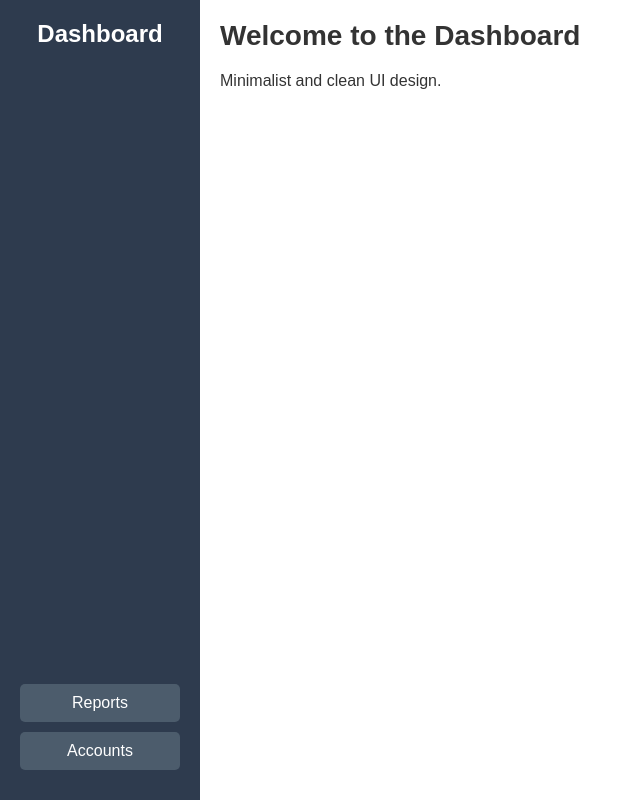
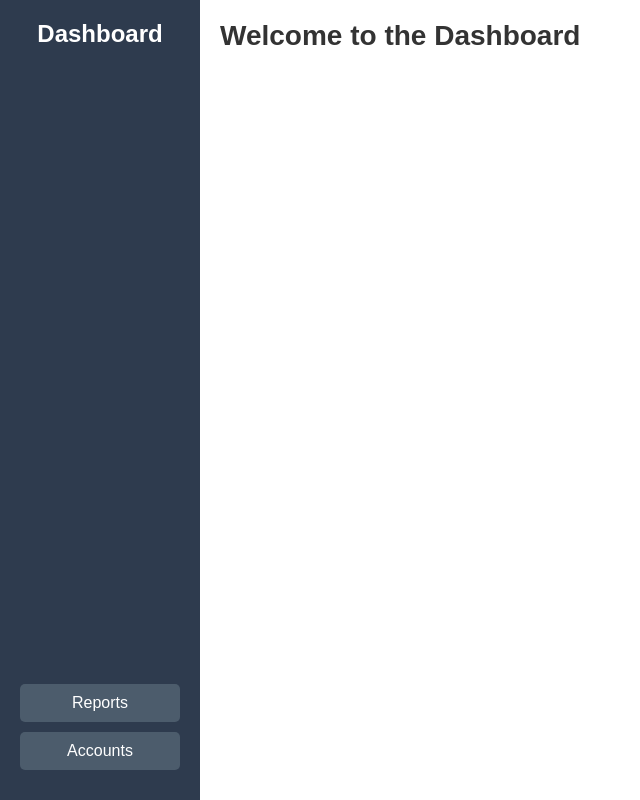
Before and after one commit to Jemjem7/IT38A-Enterprise-System, a plain HTML site: page index.html in a window 1280 px wide. Shown: the whole page, without its empty margins (0-640 px from the left). Drawn offline with Linux system fonts and the light colour scheme.

Commit message:
remove <p>

```diff
--- a/index.html
+++ b/index.html
@@ -24,7 +24,7 @@
     </div>
     <div class="main-content">
         <h1>Welcome to the Dashboard</h1>
-        <p>Minimalist and clean UI design.</p>
+
     </div>
 </body>
 
```
